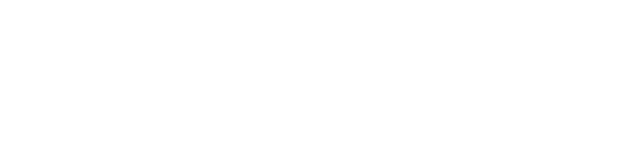
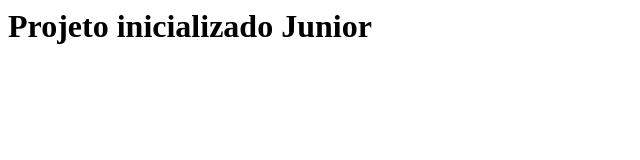
Before and after one commit to JuarezJunior256/curso-git, a plain HTML site: page index.html in a window 1280 px wide. Shown: the whole page, without its empty margins (0-640 px from the left). Drawn offline with Linux system fonts and the light colour scheme.

Commit message:
Titulo da pagina

```diff
--- a/index.html
+++ b/index.html
@@ -3,5 +3,7 @@
     <head>
     </head>
     <body>
+
+       <h1> Projeto inicializado Junior</h1>
     </body>
 </html>
```
